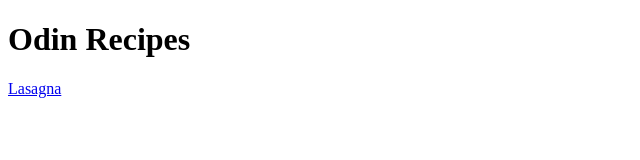
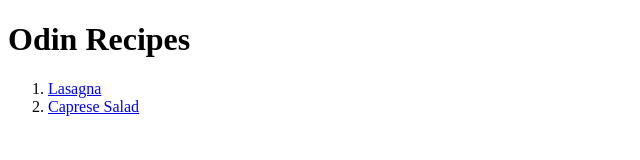
Before and after one commit to rachelharu/odin-recipes, a plain HTML site: page index.html in a window 1280 px wide. Shown: the whole page, without its empty margins (0-640 px from the left). Drawn offline with Linux system fonts and the light colour scheme.

Commit message:
added caprese salad link

```diff
--- a/index.html
+++ b/index.html
@@ -6,8 +6,19 @@
   </head>
   <body>
 <h1>Odin Recipes</h1>
+<ol>
 
+
+<li>
 <a href="recipes/lasagna.html">Lasagna</a>
+</li>
 
+<li>
+  <a href="recipes/caprese.html">Caprese Salad</a>
+  </li>
+
+
+
+</ol>
   </body>
 </html>
```
